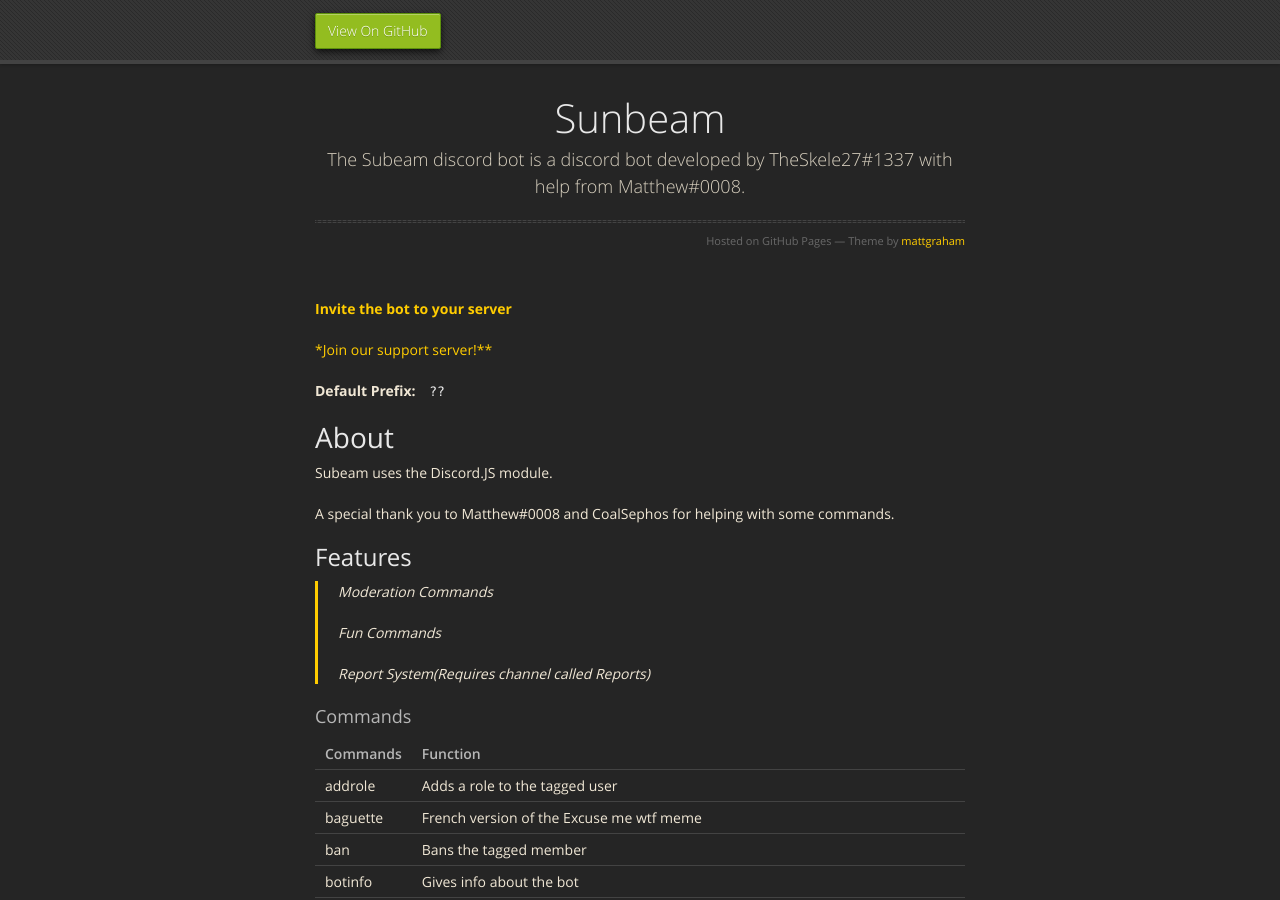
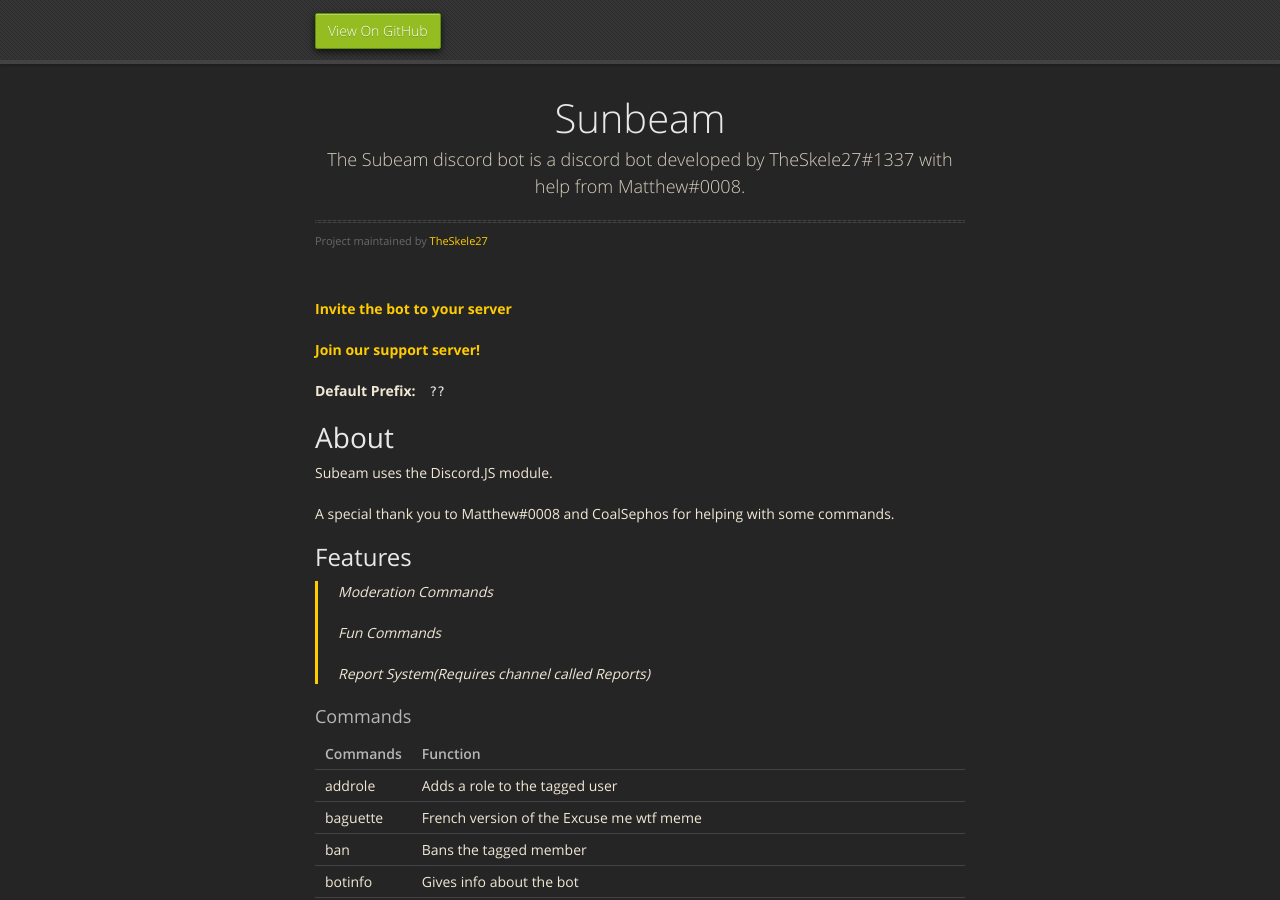
Before and after one commit to TheSkele27/TheSkele27.github.io, a Jekyll site: the page built from index.md, in a window 1280 px wide and 900 px high. Built offline with Jekyll 4.4.1, drawn with Linux system fonts in a browser that asks for light colours.

Commit message:
fix stuff

````diff
--- a/_layouts/default.html
+++ b/_layouts/default.html
@@ -36,8 +36,8 @@
           <h1>{{ site.title | default: site.github.repository_name }}</h1>
           <p>{{ site.description | default: site.github.project_tagline }}</p>
           <hr>
-          <!--<span class="credits left">Project maintained by <a href="{{ site.github.owner_url }}">{{ site.github.owner_name }}</a></span>-->
-          <span class="credits right">Hosted on GitHub Pages &mdash; Theme by <a href="https://twitter.com/michigangraham">mattgraham</a></span>
+          <span class="credits left">Project maintained by <a href="{{ site.github.owner_url }}">{{ site.github.owner_name }}</a></span>
+          <!--<span class="credits right">Hosted on GitHub Pages &mdash; Theme by <a href="https://twitter.com/michigangraham">mattgraham</a></span>-->
         </div>
 
         {{ content }}
--- a/index.md
+++ b/index.md
@@ -1,10 +1,9 @@
 ---
 layout: default
 ---
-
 <a href="https://discordapp.com/oauth2/authorize?client_id=481440207963422720&scope=bot&permissions=0">**Invite the bot to your server**</a>
 
-<a href="https://discord.gg/P9M3S54">*Join our support server!**</a>
+<a href="https://discord.gg/P9M3S54">**Join our support server!**</a>
 
 **Default Prefix:** ```??```
 
````
